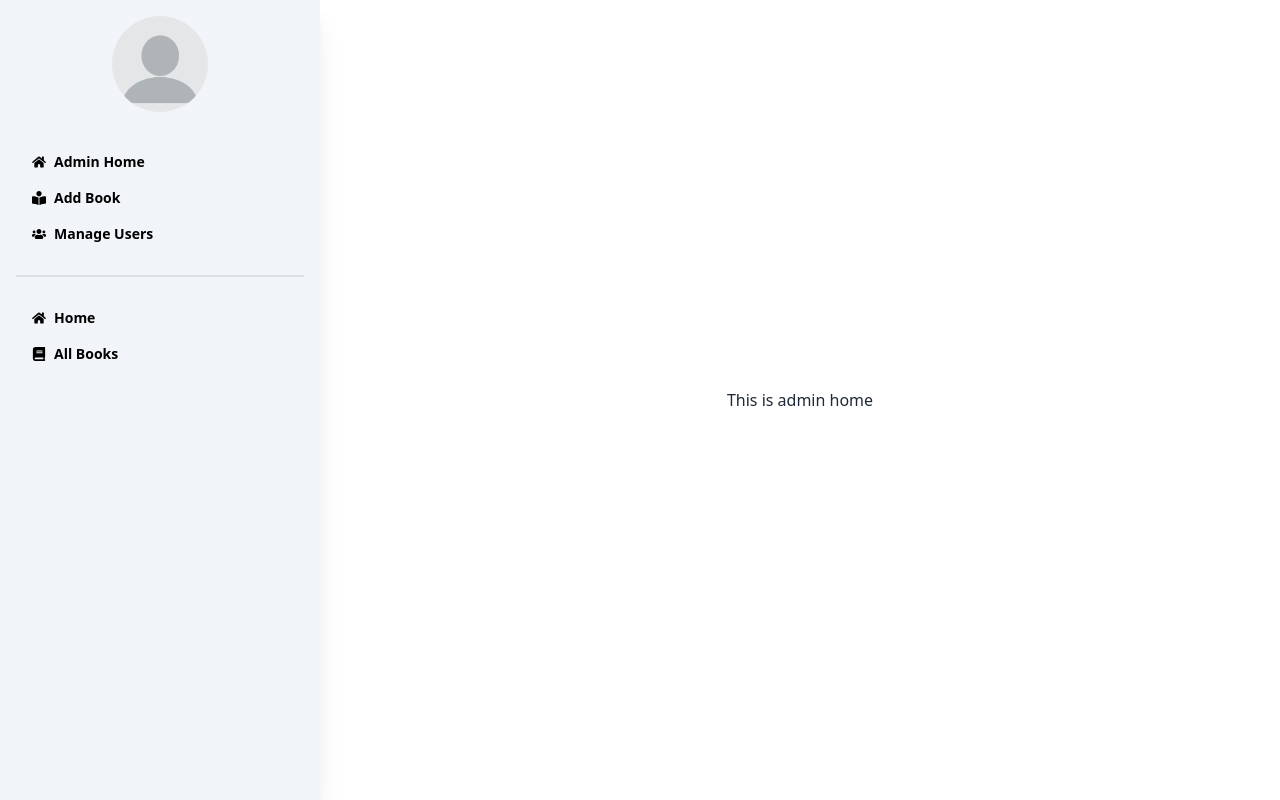
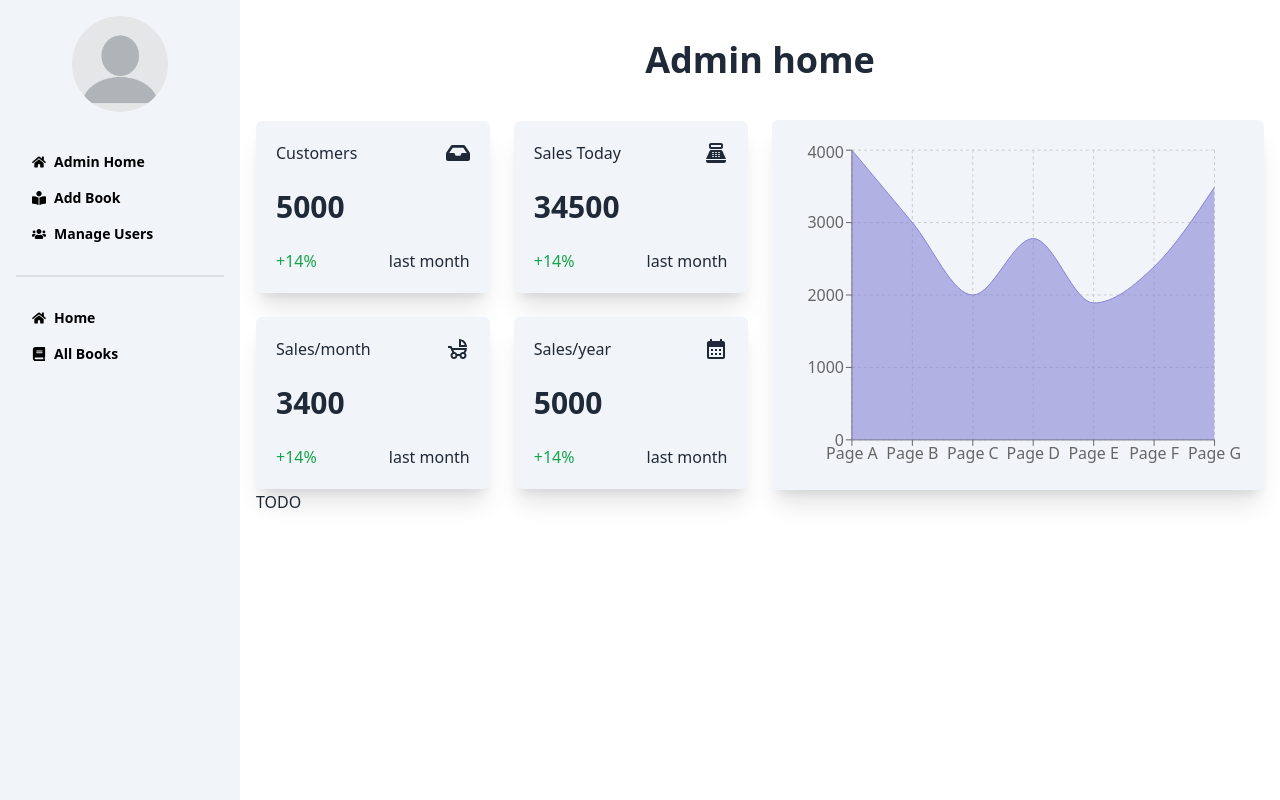
Before and after one commit to abdulahaddf/book-verse-client, a React (Vite) app: page /dashboard/adminHome in a window 1280 px wide. Built offline with nearby package versions, Linux system fonts and the light colour scheme; no server answers.

Commit message:
revenue section complete in admin home page

```diff
--- a/package.json
+++ b/package.json
@@ -27,6 +27,7 @@
     "react-search-box": "^3.0.0",
     "react-spinners": "^0.13.8",
     "react-tabs": "^6.0.2",
+    "recharts": "^2.7.3",
     "sort-by": "^1.2.0",
     "sweetalert2": "^11.7.23",
     "swiper": "^10.1.0"
--- a/src/Dashboard/Admin/AddBook.jsx
+++ b/src/Dashboard/Admin/AddBook.jsx
@@ -12,34 +12,6 @@ const AddBook = () => {
     formState: { errors },
   } = useForm();
   console.log(watch("example"));
-
-
-
-
-    // fetch("http://localhost:5000/allBooks", {
-    //   method: "POST",
-    //   headers: {
-    //     "content-type": "application/json",
-    //   },
-    //   body: JSON.stringify(data),
-    // })
-    //   .then((res) => res.json())
-    //   .then((data) => {
-    //     if (data.insertedId) {
-    //       Swal.fire({
-    //         title: "Success!",
-    //         text: "class added successfully",
-    //         icon: "success",
-    //         confirmButtonText: "Cool",
-    //       });
-    //     }
-    //   });
-
-
-
-
-  // };
-
 
 // tonmoy start
   const onSubmit = async (allData) => {
@@ -131,7 +103,7 @@ const AddBook = () => {
           title: "Success!",
           text: "Book added successfully",
           icon: "success",
-          confirmButtonText: "Cool",
+          confirmButtonText: "Ok",
         });
         reset()
       }
@@ -143,11 +115,11 @@ const AddBook = () => {
 
 
   return (
-    <div className="w-full h-full ps-4 md:mt-6">
+    <div className="w-full h-full ps-4 lg:p-4 md:mt-6">
       <h2 className="text-4xl font-bold text-center">Add Book</h2>
       <form
         onSubmit={handleSubmit(onSubmit)}
-        className="bg-slate-100 rounded-md p-10 mt-10"
+        className="bg-slate-100 rounded-md p-4 md:p-16 mt-10"
       >
         <div className="flex gap-6">
           <div className="form-control w-full">
@@ -351,7 +323,7 @@ const AddBook = () => {
         </div>
 
         <input
-          className="py-2 px-3 mt-4 flex btn btn-sm hover:bg-[#d71d24] hover:text-white rounded-sm btn-outline hover:border-[#d71d24] text-[#d71d24]"
+          className="py-2 px-3 mt-4 flex btn w-24 hover:bg-[#d71d24] hover:text-white rounded-sm btn-outline hover:border-[#d71d24] text-[#d71d24]"
           type="submit"
           value="Add Book"
         />
--- a/src/Dashboard/Admin/AdminHome.jsx
+++ b/src/Dashboard/Admin/AdminHome.jsx
@@ -1,11 +1,166 @@
+import { FaInbox } from "react-icons/fa";
+import {
+  MdCalendarMonth,
+  MdOutlineChildFriendly,
+  MdOutlinePointOfSale,
+} from "react-icons/md";
+
+import {
+  AreaChart,
+  Area,
+  XAxis,
+  YAxis,
+  CartesianGrid,
+  Tooltip,
+  ResponsiveContainer,
+} from "recharts";
 
 const AdminHome = () => {
-    return (
-        <div>
-            <h1>This is admin home</h1>
-            {/* --------------TODO ---------- */}
+  const data = [
+    {
+      name: "Page A",
+      uv: 4000,
+      pv: 2400,
+      amt: 2400,
+    },
+    {
+      name: "Page B",
+      uv: 3000,
+      pv: 1398,
+      amt: 2210,
+    },
+    {
+      name: "Page C",
+      uv: 2000,
+      pv: 9800,
+      amt: 2290,
+    },
+    {
+      name: "Page D",
+      uv: 2780,
+      pv: 3908,
+      amt: 2000,
+    },
+    {
+      name: "Page E",
+      uv: 1890,
+      pv: 4800,
+      amt: 2181,
+    },
+    {
+      name: "Page F",
+      uv: 2390,
+      pv: 3800,
+      amt: 2500,
+    },
+    {
+      name: "Page G",
+      uv: 3490,
+      pv: 4300,
+      amt: 2100,
+    },
+  ];
+
+  return (
+    <div className="w-full h-full ps-4 lg:p-4 md:mt-6">
+      <h1 className="text-4xl font-bold text-center">Admin home</h1>
+
+      {/* ----------------Revenue start------------- */}
+      <div className="flex flex-col md:flex-row justify-between items-center gap-6 mt-10">
+        <div className="w-full md:w-1/2 grid grid-cols-1 md:grid-cols-2 gap-6 ">
+          <div className="w-full h-full shadow-xl p-5 rounded-md bg-slate-100">
+            <li className="flex justify-between items-center">
+              <h5>Customers</h5>
+              <p className="text-2xl">
+                <FaInbox></FaInbox>
+              </p>
+            </li>
+            <h3 className="text-3xl font-semibold my-6">5000</h3>
+            <li className="flex justify-between items-center">
+              <p className="text-green-600">+14%</p>
+              <p>last month</p>
+            </li>
+          </div>
+
+          <div className="w-full h-full shadow-xl p-5 rounded-md bg-slate-100">
+            <li className="flex justify-between items-center">
+              <h5>Sales Today</h5>
+              <p className="text-2xl">
+                <MdOutlinePointOfSale></MdOutlinePointOfSale>
+              </p>
+            </li>
+            <h3 className="text-3xl font-semibold my-6">34500</h3>
+            <li className="flex justify-between items-center">
+              <p className="text-green-600">+14%</p>
+              <p>last month</p>
+            </li>
+          </div>
+
+          <div className="w-full h-full shadow-xl p-5 rounded-md bg-slate-100">
+            <li className="flex justify-between items-center">
+              <h5>Sales/month</h5>
+              <p className="text-2xl">
+                <MdOutlineChildFriendly></MdOutlineChildFriendly>
+              </p>
+            </li>
+            <h3 className="text-3xl font-semibold my-6">3400</h3>
+            <li className="flex justify-between items-center">
+              <p className="text-green-600">+14%</p>
+              <p>last month</p>
+            </li>
+          </div>
+
+          <div className="w-full h-full shadow-xl p-5 rounded-md bg-slate-100">
+            <li className="flex justify-between items-center">
+              <h5>Sales/year</h5>
+              <p className="text-2xl">
+                <MdCalendarMonth></MdCalendarMonth>
+              </p>
+            </li>
+            <h3 className="text-3xl font-semibold my-6">5000</h3>
+            <li className="flex justify-between items-center">
+              <p className="text-green-600">+14%</p>
+              <p>last month</p>
+            </li>
+          </div>
         </div>
-    );
+        <div className="w-full md:w-1/2 bg-slate-100 shadow-xl p-5 rounded-md ">
+          <div style={{ width: "100%", height: 330 }}>
+            <ResponsiveContainer width="100%" height="100%">
+              <AreaChart
+                data={data}
+                margin={{
+                  top: 10,
+                  right: 30,
+                  left: 0,
+                  bottom: 0,
+                }}
+              >
+                <CartesianGrid strokeDasharray="3 3" />
+                <XAxis dataKey="name" />
+                <YAxis />
+                <Tooltip />
+                <Area
+                  type="monotone"
+                  dataKey="uv"
+                  stroke="#8884d8"
+                  fill="#8884d8"
+                />
+              </AreaChart>
+            </ResponsiveContainer>
+          </div>
+        </div>
+      </div>
+      {/* ----------------Revenue end-------------- */}
+
+      {/* customer info start */}
+      <div>
+        <h3>TODO</h3>
+      </div>
+
+      {/* customer info end */}
+    </div>
+  );
 };
 
 export default AdminHome;
--- a/src/layouts/Dashboard.jsx
+++ b/src/layouts/Dashboard.jsx
@@ -18,18 +18,18 @@ const Dashboard = () => {
         </label>
         <Outlet></Outlet>
       </div>
-      <div className="drawer-side shadow-xl">
+      <div className="drawer-side">
         <label
           htmlFor="my-drawer-2"
           className="drawer-overlay shadow-xl"
         ></label>
-        <div className="menu p-4 w-80 h-full bg-slate-100">
+        <div className="menu p-4 w-60 h-full bg-slate-100">
           <div className="text-center mx-auto">
             <img
               className="rounded-full w-24 h-24 mx-auto"
               src={user && user.photoURL ? user.photoURL : avatar}
             />
-            <h3 className="font-bold text-2xl text-[#d71d24] uppercase">
+            <h3 className="font-bold text-2xl uppercase">
               {user?.displayName}
             </h3>
           </div>
--- a/src/shared/navbar/Navbar.jsx
+++ b/src/shared/navbar/Navbar.jsx
@@ -81,7 +81,7 @@ const Navbar = () => {
                       className={({ isActive }) =>
                         isActive ? " text-red" : "no-underline"
                       }
-                      to="/dashboard/addBook"
+                      to="/dashboard/adminHome"
                     >
                       Dashboard
                     </NavLink>
```
Also changed, not shown: 1 other file (tests, documents, lock files or other folders).
